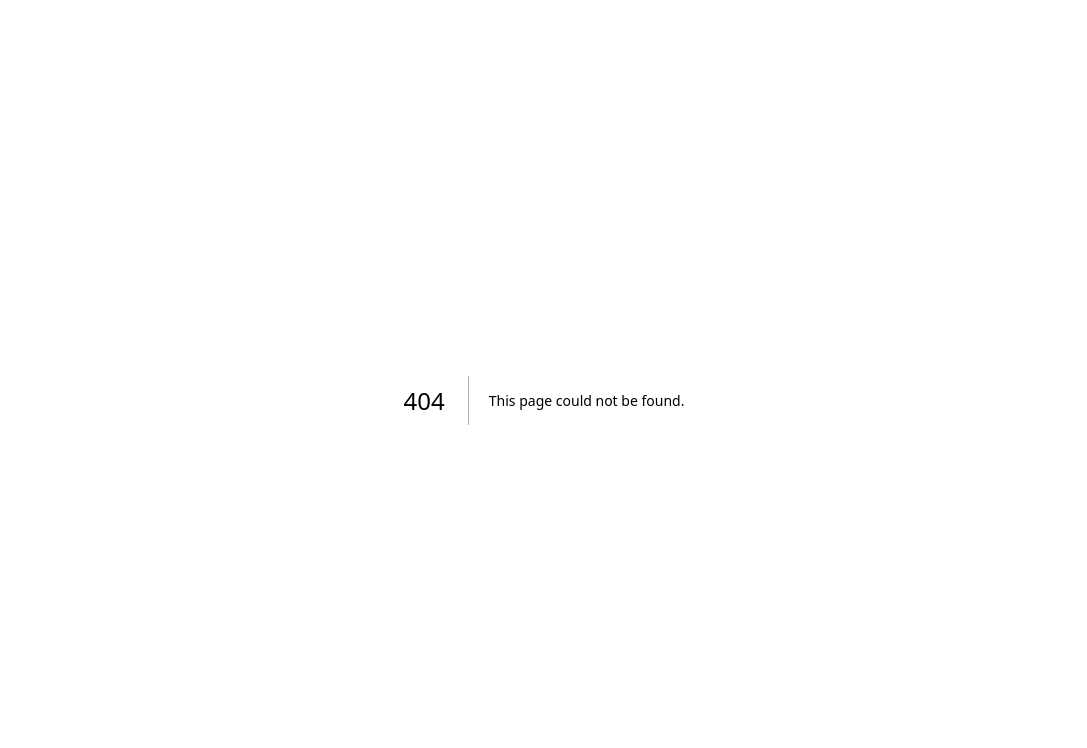
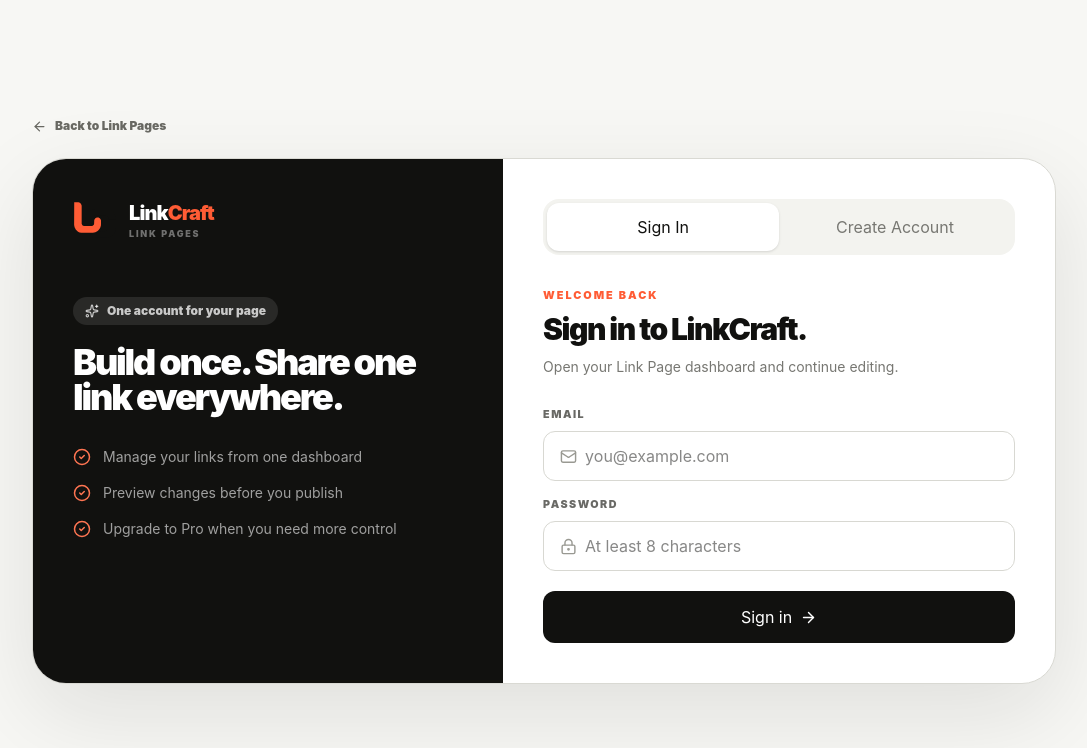
Before and after one commit to merajNizBaloch/LinkCraft, a Next.js app: page /login in a window 1280 px wide. Before the commit this address had no page. Shown: the top 748 px of the page, without its empty margins (96-1183 px from the left). Built offline with nearby package versions, Linux system fonts and the light colour scheme.

Commit message:
Add LinkCraft account login and signup page

```diff
--- /dev/null
+++ b/app/login/page.tsx
@@ -0,0 +1,123 @@
+"use client";
+
+import { ArrowLeft, ArrowRight, CheckCircle2, LockKeyhole, Mail, Sparkles } from "lucide-react";
+import Image from "next/image";
+import Link from "next/link";
+import { FormEvent, useState } from "react";
+
+export default function LoginPage() {
+  const [mode, setMode] = useState<"login" | "signup">("login");
+  const [email, setEmail] = useState("");
+  const [password, setPassword] = useState("");
+  const [busy, setBusy] = useState(false);
+  const [message, setMessage] = useState("");
+  const [error, setError] = useState("");
+
+  async function submit(event: FormEvent) {
+    event.preventDefault();
+    setBusy(true);
+    setError("");
+    setMessage("");
+
+    try {
+      const response = await fetch(`/api/auth/${mode}`, {
+        method: "POST",
+        headers: { "Content-Type": "application/json" },
+        body: JSON.stringify({ email, password }),
+      });
+      const payload = (await response.json()) as { error?: string; needsConfirmation?: boolean; message?: string };
+
+      if (!response.ok) {
+        setError(payload.error || "Unable to continue.");
+        return;
+      }
+
+      if (payload.needsConfirmation) {
+        setMessage(payload.message || "Check your email to confirm your account.");
+        return;
+      }
+
+      window.location.href = "/link-page/dashboard";
+    } catch {
+      setError("LinkCraft could not reach the account service.");
+    } finally {
+      setBusy(false);
+    }
+  }
+
+  return (
+    <main className="min-h-screen bg-[#f7f7f4] px-5 py-8 text-[#11110f] md:grid md:place-items-center">
+      <div className="mx-auto w-full max-w-5xl">
+        <Link href="/link-page" className="mb-6 inline-flex items-center gap-2 text-xs font-black text-[#686862]">
+          <ArrowLeft size={15} /> Back to Link Pages
+        </Link>
+
+        <div className="grid overflow-hidden rounded-[34px] border border-[#d9d9d3] bg-white shadow-[0_30px_90px_rgba(17,17,15,.1)] lg:grid-cols-[.92fr_1.08fr]">
+          <section className="bg-[#11110f] p-8 text-white md:p-10">
+            <div className="flex items-center gap-3">
+              <Image src="/linkcraft-mark.svg" alt="" width={44} height={44} priority />
+              <div>
+                <div className="text-xl font-black tracking-[-0.045em]">Link<span className="text-[#ff5c35]">Craft</span></div>
+                <div className="text-[9px] font-black uppercase tracking-[0.2em] text-white/40">Link Pages</div>
+              </div>
+            </div>
+            <div className="mt-14 inline-flex items-center gap-2 rounded-full bg-white/10 px-3 py-1.5 text-xs font-black text-white/75"><Sparkles size={14} /> One account for your page</div>
+            <h1 className="mt-5 max-w-md text-4xl font-black leading-[.98] tracking-[-0.06em]">Build once. Share one link everywhere.</h1>
+            <div className="mt-8 grid gap-4 text-sm text-white/60">
+              {["Manage your links from one dashboard", "Preview changes before you publish", "Upgrade to Pro when you need more control"].map((item) => (
+                <div key={item} className="flex items-center gap-3"><CheckCircle2 size={18} className="text-[#ff7552]" />{item}</div>
+              ))}
+            </div>
+          </section>
+
+          <section className="p-7 md:p-10">
+            <div className="flex rounded-2xl bg-[#f3f3ef] p-1">
+              {(["login", "signup"] as const).map((item) => (
+                <button
+                  key={item}
+                  type="button"
+                  onClick={() => { setMode(item); setError(""); setMessage(""); }}
+                  className={`flex-1 rounded-xl px-4 py-3 text-sm font-black capitalize transition ${mode === item ? "bg-white shadow-sm" : "text-[#777772]"}`}
+                >
+                  {item === "login" ? "Sign in" : "Create account"}
+                </button>
+              ))}
+            </div>
+
+            <div className="mt-8">
+              <div className="section-kicker">{mode === "login" ? "Welcome back" : "Start free"}</div>
+              <h2 className="mt-2 text-3xl font-black tracking-[-0.05em]">{mode === "login" ? "Sign in to LinkCraft." : "Create your LinkCraft account."}</h2>
+              <p className="mt-2 text-sm leading-6 text-[#777772]">
+                {mode === "login" ? "Open your Link Page dashboard and continue editing." : "The Free plan includes a public page and core customization."}
+              </p>
+            </div>
+
+            <form onSubmit={submit} className="mt-7 grid gap-4">
+              <label className="grid gap-2">
+                <span className="field-label">Email</span>
+                <div className="flex items-center gap-2 rounded-xl border border-[#d8d8d2] bg-white px-4 focus-within:border-[#11110f]">
+                  <Mail size={17} className="text-[#999992]" />
+                  <input type="email" required value={email} onChange={(event) => setEmail(event.target.value)} className="min-h-12 min-w-0 flex-1 outline-none" placeholder="you@example.com" />
+                </div>
+              </label>
+              <label className="grid gap-2">
+                <span className="field-label">Password</span>
+                <div className="flex items-center gap-2 rounded-xl border border-[#d8d8d2] bg-white px-4 focus-within:border-[#11110f]">
+                  <LockKeyhole size={17} className="text-[#999992]" />
+                  <input type="password" required minLength={8} value={password} onChange={(event) => setPassword(event.target.value)} className="min-h-12 min-w-0 flex-1 outline-none" placeholder="At least 8 characters" />
+                </div>
+              </label>
+
+              {error && <div className="rounded-xl border border-[#ffd0c3] bg-[#fff0eb] px-4 py-3 text-sm font-semibold text-[#a53419]">{error}</div>}
+              {message && <div className="rounded-xl border border-[#cfe3ca] bg-[#f1f8ef] px-4 py-3 text-sm font-semibold text-[#42683b]">{message}</div>}
+
+              <button disabled={busy} className="mt-1 inline-flex items-center justify-center gap-2 rounded-xl bg-[#11110f] px-5 py-3.5 text-sm font-black text-white transition hover:bg-[#ff5c35] disabled:opacity-50">
+                {busy ? "Working…" : mode === "login" ? "Sign in" : "Create free account"} <ArrowRight size={17} />
+              </button>
+            </form>
+          </section>
+        </div>
+      </div>
+    </main>
+  );
+}
```
